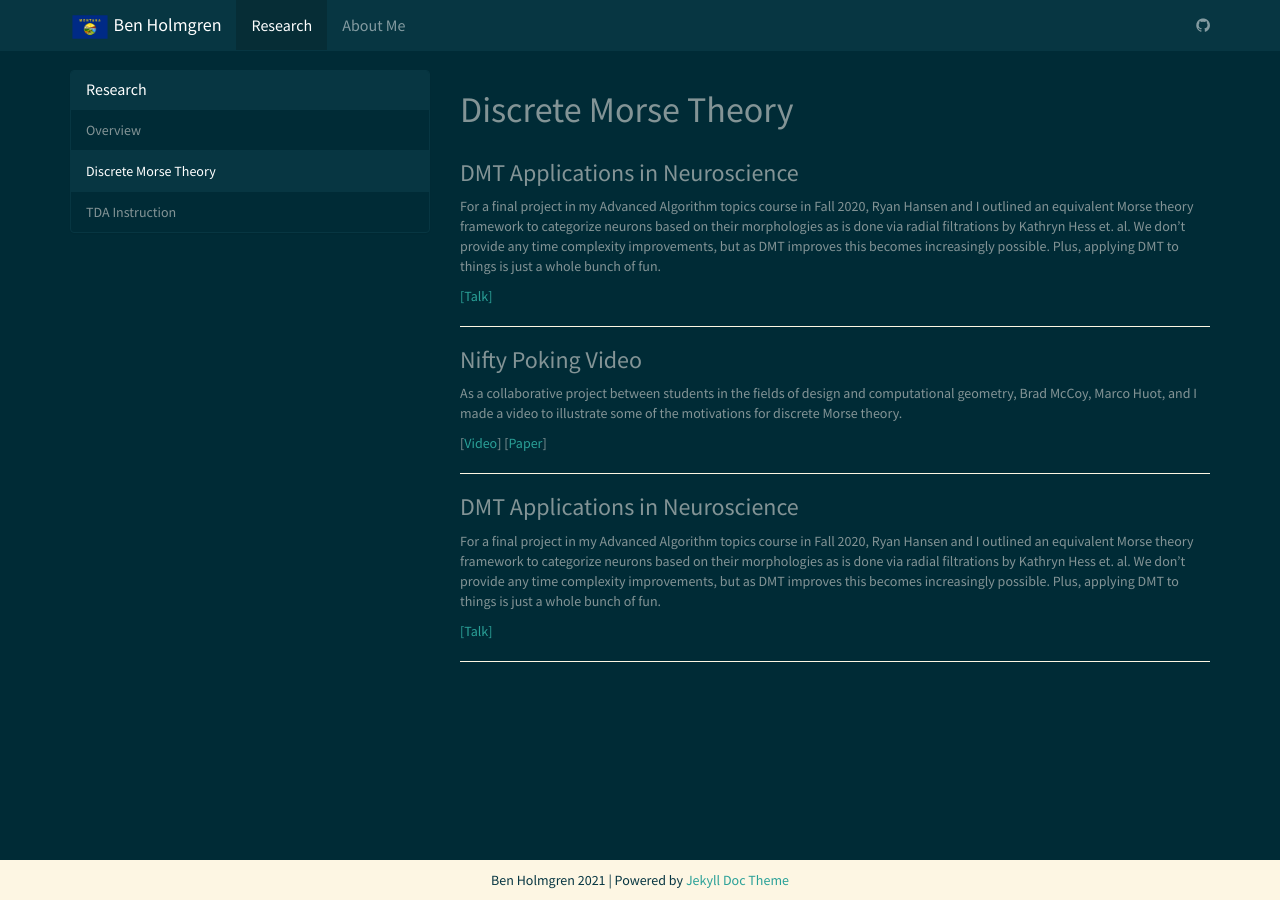
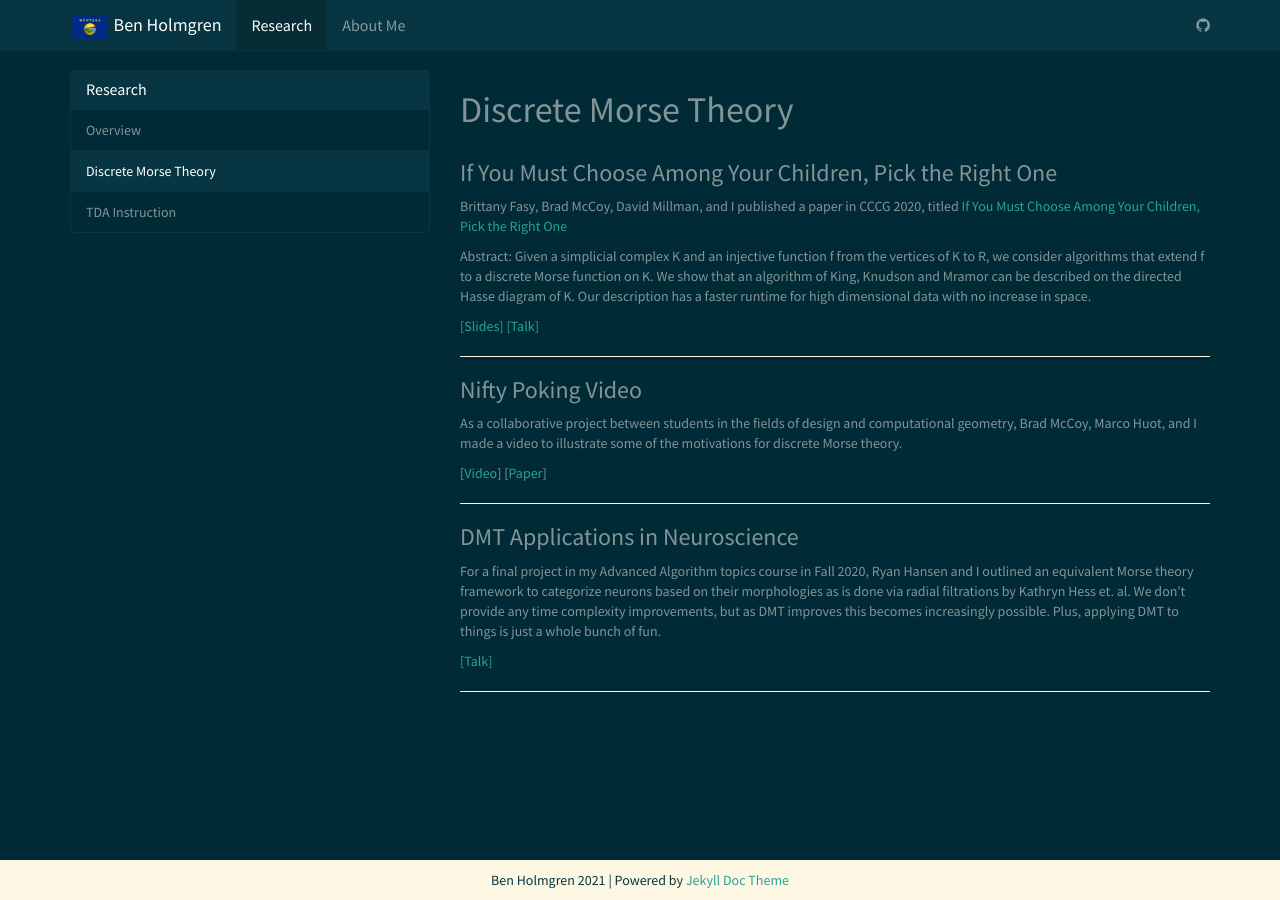
Before and after one commit to benholmgren/ben-holmgren, a Jekyll site: the page built from _research/DMT.md, in a window 1280 px wide. Built offline with Jekyll 4.4.1, drawn with Linux system fonts in a browser that asks for light colours.

Commit message:
Update DMT.md
fix this jankery

```diff
--- a/_research/DMT.md
+++ b/_research/DMT.md
@@ -4,15 +4,16 @@ permalink: /research/DMT/
 redirect_from: /research/DMT.html
 ---
 
-### DMT Applications in Neuroscience
+### If You Must Choose Among Your Children, Pick the Right One
 
-For a final project in my Advanced Algorithm topics course in Fall 2020, Ryan Hansen and I
-outlined an equivalent Morse theory framework to categorize neurons based on their morphologies
-as is done via radial filtrations by Kathryn Hess et. al. We don't provide any time complexity
-improvements, but as DMT improves this becomes increasingly possible. Plus, applying DMT to
-things is just a whole bunch of fun.
+Brittany Fasy, Brad McCoy, David Millman, and I published a paper in CCCG 2020, titled
+[If You Must Choose Among Your Children, Pick the Right One](../../assets/cccg20.pdf)
 
-[[Talk]](https://www.youtube.com/watch?v=ml7zRu7SsTI&t=2s)
+Abstract: Given a simplicial complex K and an injective function f from the vertices of K to R, we consider algorithms that extend f to a discrete Morse function on K.
+We show that an algorithm of King, Knudson and Mramor can be described on the directed Hasse diagram of K.
+Our description has a faster runtime for high dimensional data with no increase in space.
+
+[[Slides]](../../assets/cccg20-slides.pdf) [[Talk]](https://www.youtube.com/watch?v=kHpD-J4EzI8&t=607s)
 
 ---
 
@@ -21,7 +22,6 @@ things is just a whole bunch of fun.
 As a collaborative project between students in the fields of design and computational geometry, Brad McCoy, Marco Huot, and I made a video to illustrate some of the motivations for discrete Morse theory.
 
 [[Video](https://vimeo.com/393067859)] [[Paper](../../assets/socg-video.pdf)]
-
 
 ---
 
```
